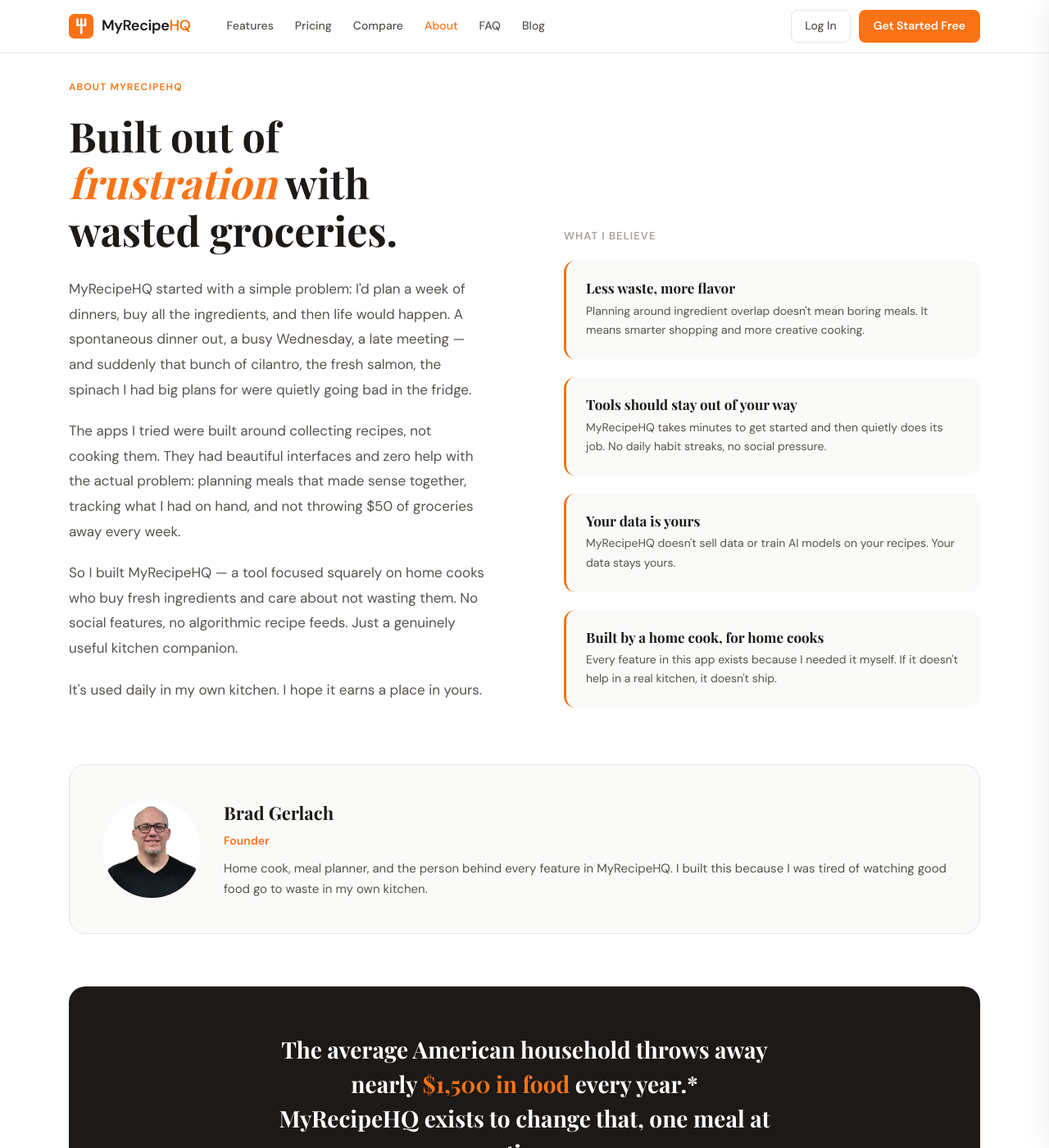
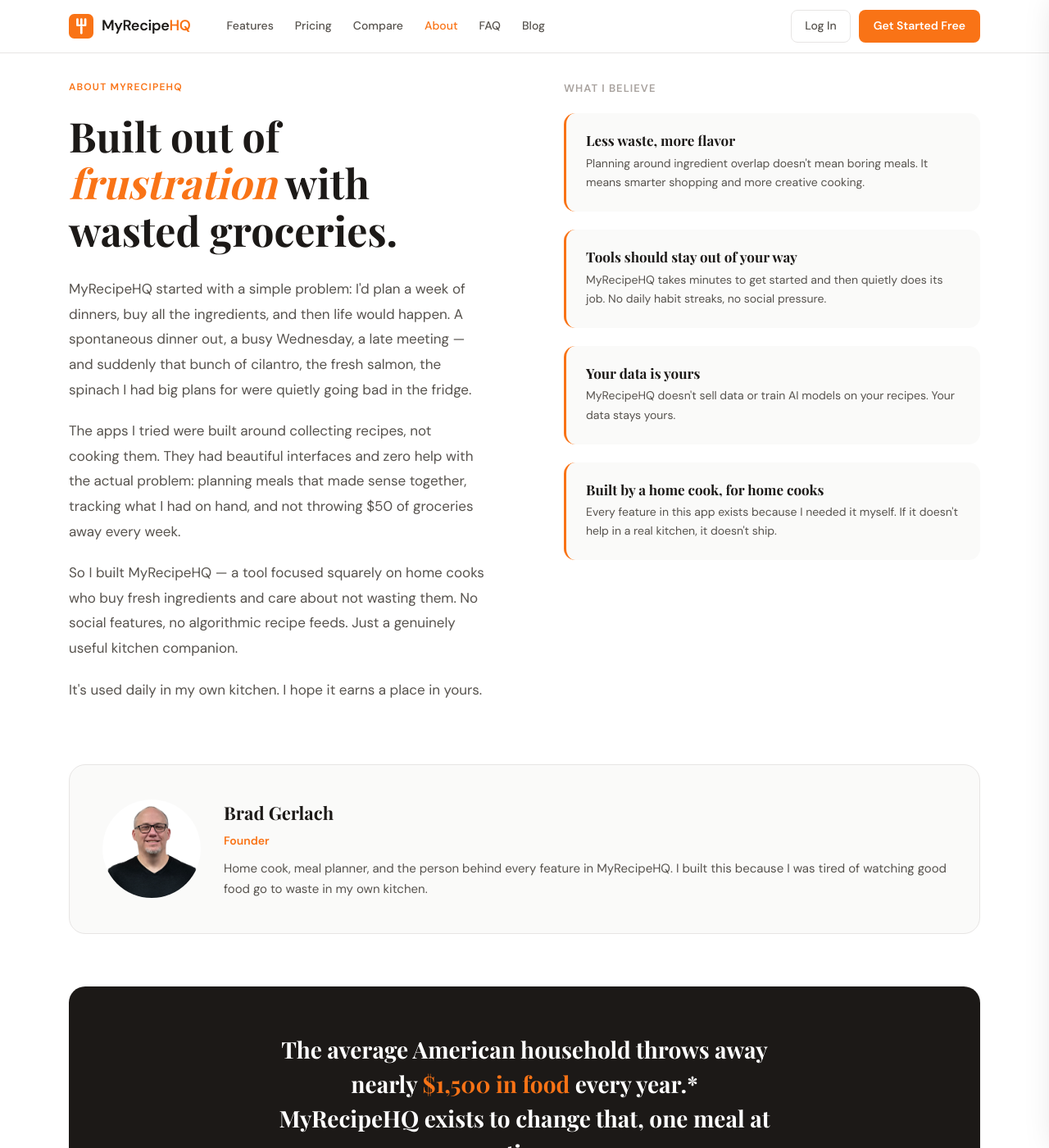
Before and after one commit to bgerlach463/recipehq-site, a Jekyll site: the page built from about/index.html, in a window 1280 px wide and 1400 px high. Shown: the whole window at 82% size. Built offline with Jekyll 4.4.1, drawn with Linux system fonts in a browser that asks for light colours.

Commit message:
Remove sidebar top padding — let grid align-items:start handle it naturally

```diff
--- a/css/style.css
+++ b/css/style.css
@@ -469,7 +469,7 @@
 .about-text h1 em { font-style: italic; color: var(--orange); }
 .about-body { font-size: 17px; color: var(--mid); line-height: 1.8; }
 .about-body p { margin-bottom: 20px; }
-.about-sidebar { padding-top: 180px; }
+.about-sidebar { padding-top: 0; }
 .founder-card { display: flex; align-items: center; gap: 28px; margin-top: 56px; padding: 40px; background: var(--warm-bg); border-radius: 20px; border: 1px solid var(--border); }
 .founder-img { width: 120px; height: 120px; border-radius: 50%; object-fit: cover; object-position: center top; flex-shrink: 0; }
 .value-cards { display: flex; flex-direction: column; gap: 22px; margin-top: 8px; }
```
